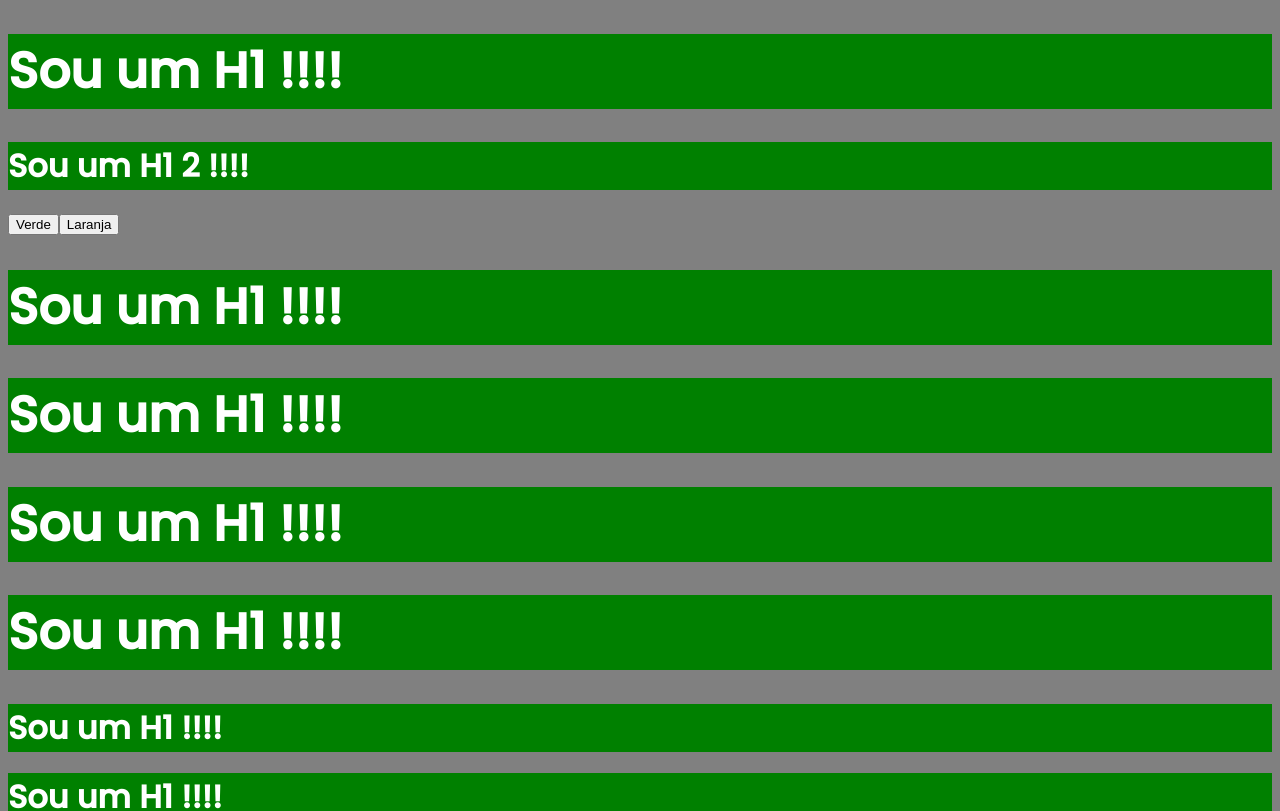
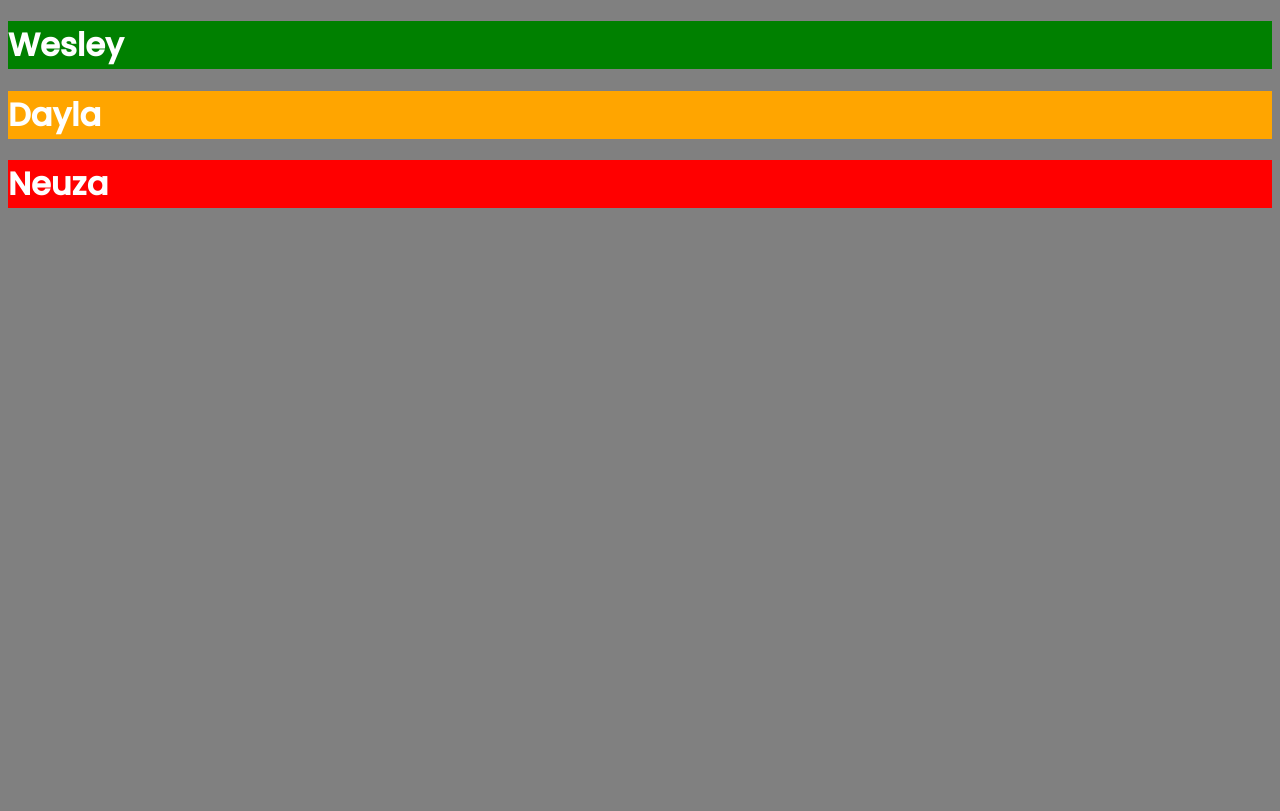
Before and after one commit to wesleycaldeiradeoliveira/Two-Way-Data-Binding-NgIf-NgFor-NgStyle-NgClass-pipes, an Angular app: page / in a window 1280 px wide. Shown: the top 811 px of the page. Built offline with nearby package versions, Linux system fonts and the light colour scheme.

Commit message:
Introdução aos Pipes

```diff
--- a/src/app/app.component.html
+++ b/src/app/app.component.html
@@ -1,32 +1,7 @@
-<h1 [ngClass]="{
-  'is-big is-green': isGreen,
-  'is-orange': !isGreen,
-}">Sou um H1 !!!!</h1>
+<!-- <h1>{{ text | uppercase }}</h1>
 
-<h1 [class]="{
-  'is-green': isGreen,
-  'is-orange': !isGreen,
-}">Sou um H1 2 !!!!</h1>
+<h1>{{ pessoa | json }}</h1> -->
 
-<button (click)="setToGreen()">Verde</button>
-
-<button (click)="setToOrange()">Laranja</button>
-
-<!-- Strings -->
-<h1 [ngClass]="'is-big is-green'">Sou um H1 !!!!</h1>
-<h1 [class]="'is-big is-green'">Sou um H1 !!!!</h1>
-
-<!-- Arrays -->
-<h1 [ngClass]="['is-big', 'is-green']">Sou um H1 !!!!</h1>
-<h1 [class]="['is-big', 'is-green']">Sou um H1 !!!!</h1>
-
-<!-- Objetos -->
-<h1 [ngClass]="{ 'is-green': isGreen, 'is-orange': !isGreen, }">Sou um H1 !!!!</h1>
-<h1 [class]="{ 'is-green': isGreen, 'is-orange': !isGreen, }">Sou um H1 !!!!</h1>
-
-<!-- Diferença! -->
-<h1 [ngClass]="{ 'is-big is-green': isGreen, 'is-orange': !isGreen, }">Sou um H1 !!!!</h1>
-<h1 [class]="{ 'is-big': isGreen, 'is-green': isGreen, 'is-orange': !isGreen, }">Sou um H1 !!!!</h1>
-
-<h1 [ngClass]="{ 'is-green': isGreen, }">Sou um H1 !!!!</h1>
-<h1 [class.is-green]="isGreen">Sou um H1 !!!!</h1>
+<h1 [class]="pessoa.status | statusClass">{{ pessoa.name }}</h1>
+<h1 [class]="pesso2.status | statusClass">{{ pesso2.name }}</h1>
+<h1 [class]="pesso3.status | statusClass">{{ pesso3.name }}</h1>
--- a/src/app/app.component.scss
+++ b/src/app/app.component.scss
@@ -1,13 +1,14 @@
-.is-big {
-    font-size: 50px;
-}
-
-.is-green {
+.active {
     color: white;
     background-color: green;
 }
 
-.is-orange {
+.partial {
     color: white;
     background-color: orange;
 }
+
+.blocked {
+    color: white;
+    background-color: red;
+}
--- a/src/app/app.component.ts
+++ b/src/app/app.component.ts
@@ -6,13 +6,8 @@ import { Component } from '@angular/core';
   styleUrl: './app.component.scss'
 })
 export class AppComponent {
-  isGreen: boolean = true;
-
-  setToGreen() {
-    this.isGreen = true;
-  }
-
-  setToOrange() {
-    this.isGreen = false;
-  }
-}
+     // text: string = 'Wesley';
+   pessoa = { name: 'Wesley', status: 1 };
+   pesso2 = { name: 'Dayla', status: 2 };
+   pesso3 = { name: 'Neuza', status: 3 };
+ }
--- a/src/app/app.module.ts
+++ b/src/app/app.module.ts
@@ -4,11 +4,13 @@ import { BrowserModule, provideClientHydration } from '@angular/platform-browser
 import { AppRoutingModule } from './app-routing.module';
 import { AppComponent } from './app.component';
 import { FormsModule } from '@angular/forms';
+import { StatusClassPipe } from './pipes/StatusClassPipe';
 
 
 @NgModule({
   declarations: [
     AppComponent,
+    StatusClassPipe,
 
   ],
   imports: [
--- /dev/null
+++ b/src/app/pipes/StatusClassPipe.ts
@@ -0,0 +1,24 @@
+import { Pipe, PipeTransform } from "@angular/core";
+
+@Pipe({
+    name: 'statusClass',
+})
+export class StatusClassPipe implements PipeTransform {
+    transform(status: number): string {
+        // if(status === 1) {
+        //     return 'active'
+        // } else if(status === 2) {
+        //     return 'partial';
+        // } else {
+        //     return 'blocked';
+        // }
+        console.log(StatusClassPipe);
+        const obj: { [key: number]: string } = {
+            1: 'active',
+            2: 'partial',
+            3: 'blocked',
+        };
+
+        return obj[status];
+    }
+}
```
